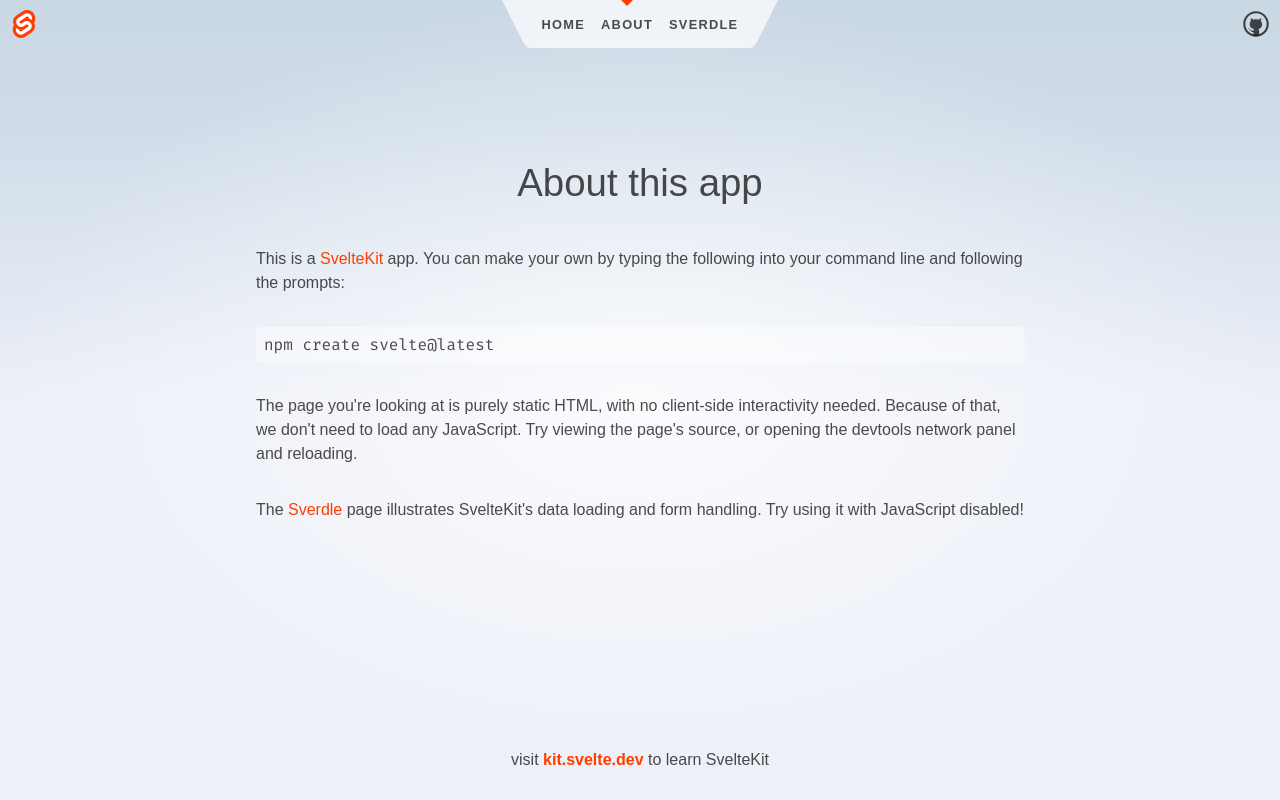
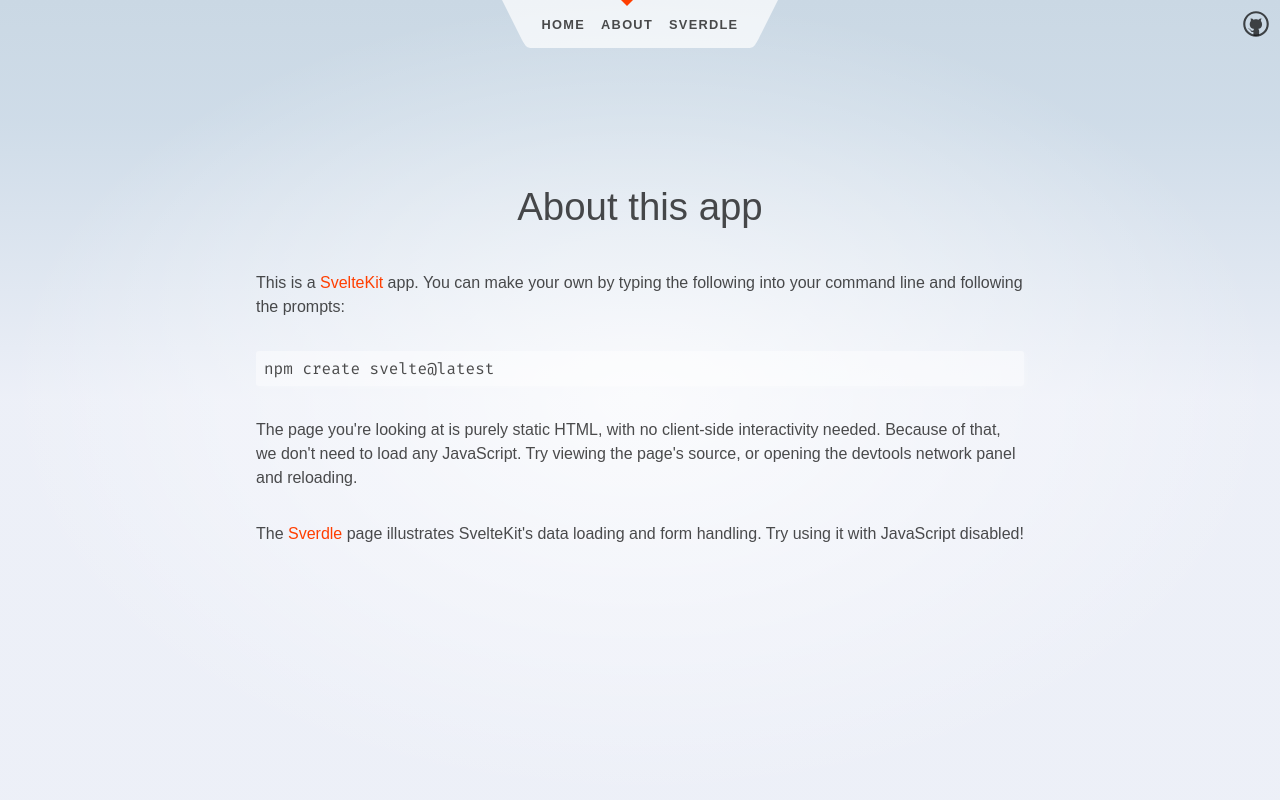
Before and after one commit to vrinek/snap-synergies, a SvelteKit app: page /about in a window 1280 px wide. Built offline with nearby package versions, Linux system fonts and the light colour scheme.

Commit message:
Fix header and footer

```diff
--- a/src/routes/+layout.svelte
+++ b/src/routes/+layout.svelte
@@ -9,10 +9,6 @@
 	<main>
 		<slot />
 	</main>
-
-	<footer>
-		<p>visit <a href="https://kit.svelte.dev">kit.svelte.dev</a> to learn SvelteKit</p>
-	</footer>
 </div>
 
 <style>
--- a/src/routes/+page.svelte
+++ b/src/routes/+page.svelte
@@ -5,7 +5,7 @@
 </script>
 
 <svelte:head>
-	<title>Home</title>
+	<title>SNAP synergies</title>
 	<meta name="description" content="Svelte demo app" />
 </svelte:head>
 
--- a/src/routes/Header.svelte
+++ b/src/routes/Header.svelte
@@ -5,11 +5,7 @@
 </script>
 
 <header>
-	<div class="corner">
-		<a href="https://kit.svelte.dev">
-			<img src={logo} alt="SvelteKit" />
-		</a>
-	</div>
+	<div class="corner" />
 
 	<nav>
 		<svg viewBox="0 0 2 3" aria-hidden="true">
@@ -32,7 +28,7 @@
 	</nav>
 
 	<div class="corner">
-		<a href="https://github.com/sveltejs/kit">
+		<a href="https://github.com/vrinek/sveltekit-1">
 			<img src={github} alt="GitHub" />
 		</a>
 	</div>
```
